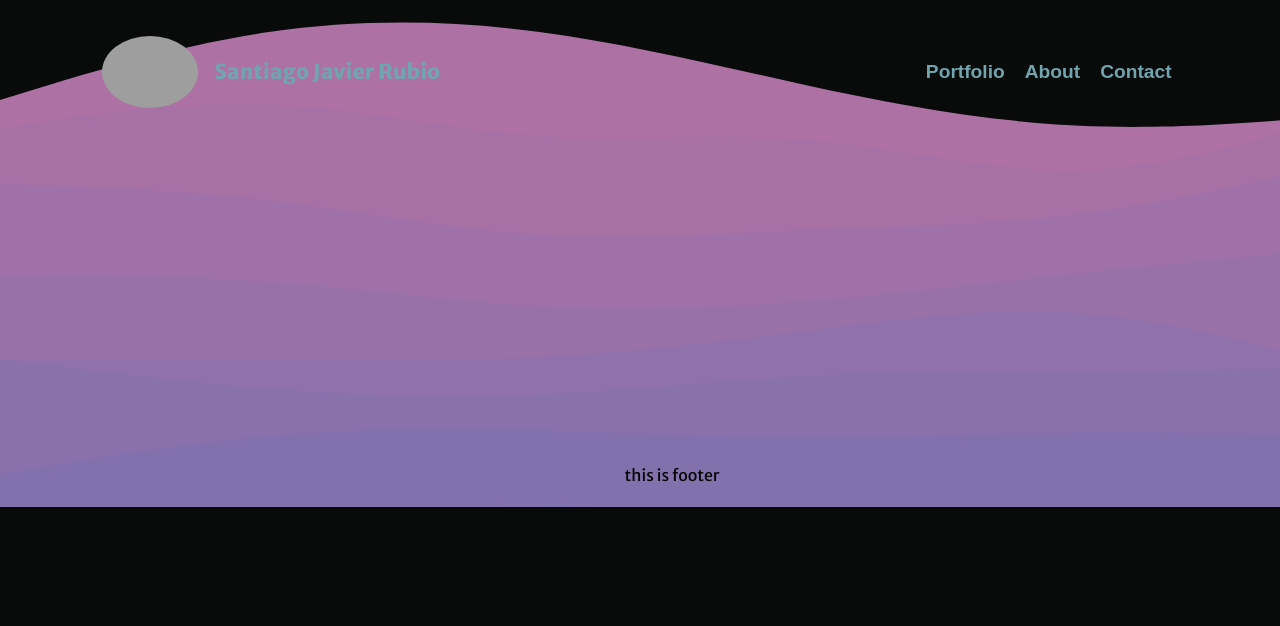
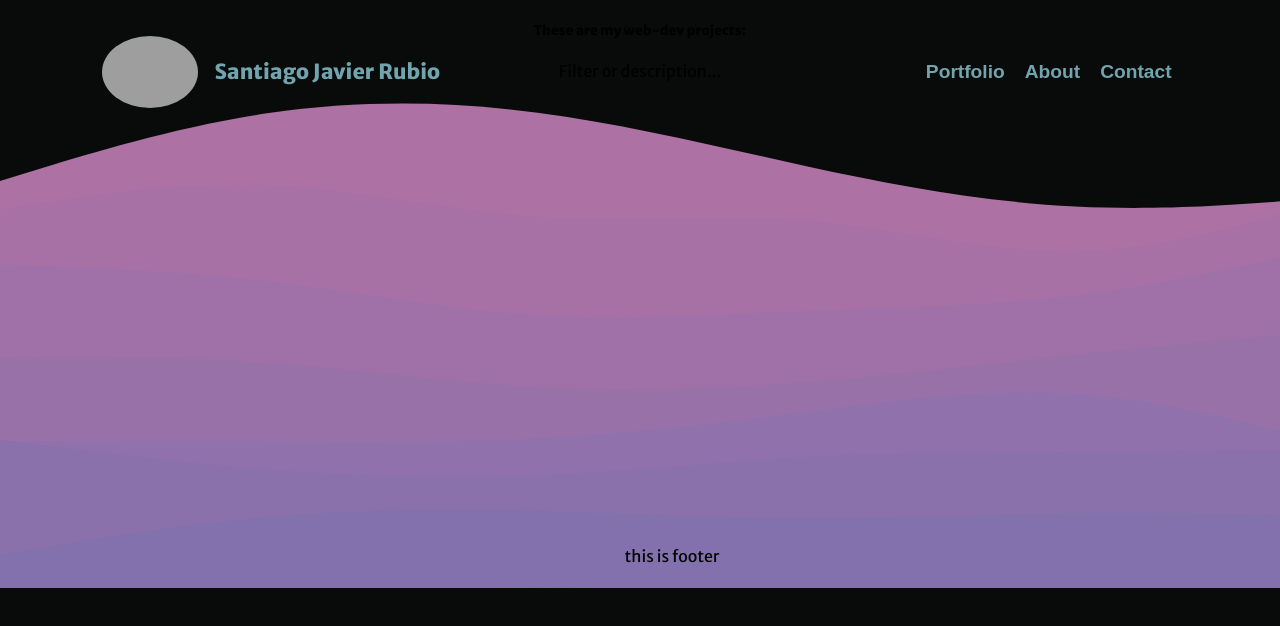
Before and after one commit to SantiagoJavierRubio/portfolio, a React (Create React App) app in the folder client/: page / in a window 1280 px wide. Both pictures are taken after a click on the button "Portfolio". Shown: the top 626 px of the page. Built offline with nearby package versions, Linux system fonts and the light colour scheme; grey boxes are pictures that could not be loaded.

Commit message:
working on portfolio

```diff
--- /dev/null
+++ b/client/src/components/Portfolio/EntryDetails/EntryDetails.jsx
@@ -0,0 +1,12 @@
+import { useSelector } from "react-redux"
+
+const EntryDetails = () => {
+    const entry = useSelector((state) => state.views.entry)
+    return(
+        <div id="entry-details">
+
+        </div>
+    )
+}
+
+export default EntryDetails
--- /dev/null
+++ b/client/src/components/Portfolio/EntryList/EntryList.jsx
@@ -0,0 +1,18 @@
+import { useState, useEffect } from 'react'
+import PortfolioCard from '../../PortfolioCard/PortfolioCard'
+
+const EntryList = () => {
+    return(
+        <div id="entry-list">
+            <div className="aboutList">
+                <h5>These are my web-dev projects:</h5>
+                <p>Filter or description...</p>
+            </div>
+            <div className="list">
+
+            </div>
+        </div>
+    )
+}
+
+export default EntryList
--- a/client/src/components/Portfolio/Portfolio.jsx
+++ b/client/src/components/Portfolio/Portfolio.jsx
@@ -1,8 +1,15 @@
+import { useSelector } from 'react-redux'
+import EntryList from './EntryList/EntryList'
+import EntryDetails from './EntryDetails/EntryDetails'
+
 
 const Portfolio = () => {
+
+    const focusedEntry = useSelector((state) => state.views.entry)
     return(
-        <>
-        </>
+        <div id="portfolio">
+            { focusedEntry ? <EntryDetails /> : <EntryList /> }
+        </div>
     )
 }
 
--- a/client/src/components/PortfolioCard/PortfolioCard.jsx
+++ b/client/src/components/PortfolioCard/PortfolioCard.jsx
@@ -1,10 +1,17 @@
 import { Card, CardContent, CardMedia, CardActionArea } from '@mui/material'
+import { setView, pages } from '../../redux/ducks/views.js'
+import { useDispatch } from 'react-redux'
 import './portfolio_card.css'
 
 const PortfolioCard = ({entry}) => {
+    const dispatch = useDispatch()
+
+    const handleGoToEntry = () => {
+        dispatch(setView(pages.PORTFOLIO, entry.id))
+    }
     return(
         <Card className="entryCard">
-            <CardActionArea style={{height: '100%'}}>
+            <CardActionArea style={{height: '100%'}} onClick={handleGoToEntry}>
                 <CardMedia
                     component="img"
                     image={entry.thumbnail}
```
